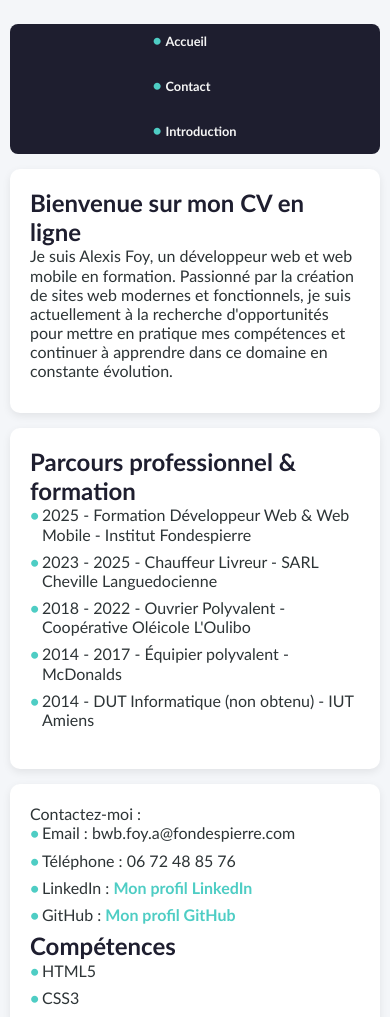
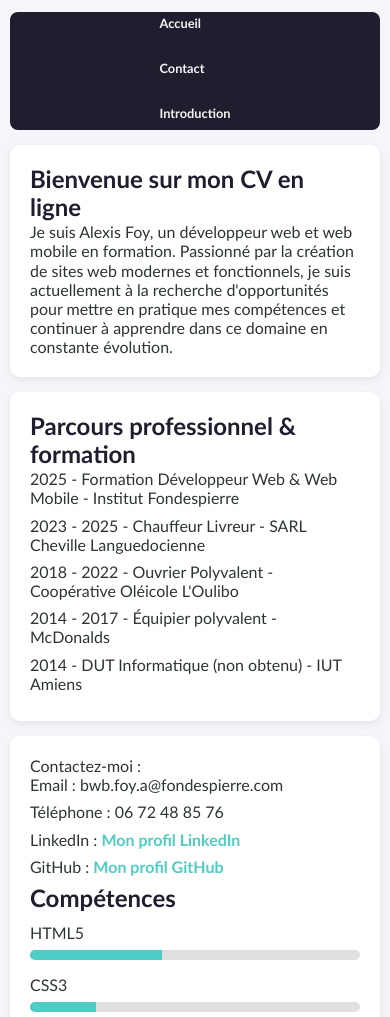
Before and after one commit to AlexBWeb/moncv, a plain HTML site: page site/index.html in a window 390 px wide. Shown: the part 71-1088 px from the top of the page. Drawn offline with Linux system fonts and the light colour scheme.

Commit message:
ajout de barres de compétences (fichier html + css)

```diff
--- a/site/index.html
+++ b/site/index.html
@@ -51,8 +51,12 @@
             <h2>Compétences</h2>
             <ul>
                 <li>HTML5</li>
+                    <div class="bar"><div style="width: 40%"></div></div>
+            <!--barres de compétence avec width intégrée au HTML pour gérer la progression sur le fichier html-->
                 <li>CSS3</li>
+                    <div class="bar"><div style="width: 20%"></div></div>
                 <li>JavaScript</li>
+                    <div class="bar"><div style="width: 5%"></div></div>
             </ul>
         </article>
         <article>
--- a/site/style.css
+++ b/site/style.css
@@ -40,7 +40,8 @@ body {
     grid-column-start: 4;
     overflow: auto;
     min-width: 0;
-    display: flex; /*ajout de style et placement des éléments dans le bloc*/
+    display: flex;
+    /*ajout de style et placement des éléments dans le bloc*/
     justify-content: center;
     align-items: center;
     background-color: #1e1e2f;
@@ -94,7 +95,7 @@ body {
     background-color: #02031b;
     color: #fff;
     transform: translateY(-3px);
-    box-shadow: 0 4px 10px rgba(0,0,0,0.2);
+    box-shadow: 0 4px 10px rgba(0, 0, 0, 0.2);
 }
 
 /*Style des sections principales*/
@@ -105,11 +106,13 @@ h2 {
     color: #1e1e2f;
 }
 
-.child3, .child4, .child5 {
+.child3,
+.child4,
+.child5 {
     background-color: #ffffff;
     border-radius: 10px;
     padding: 20px;
-    box-shadow: 0 3px 8px rgba(0,0,0,0.08);
+    box-shadow: 0 3px 8px rgba(0, 0, 0, 0.08);
 }
 
 
@@ -119,14 +122,17 @@ a {
     font-weight: bold;
     transition: 0.3s;
 }
+
 a:hover {
     color: #0e0736;
 }
+
 ul li {
     position: relative;
     padding-left: 12px;
     margin-bottom: 8px;
 }
+
 ul li::before {
     content: "•";
     position: absolute;
@@ -153,4 +159,30 @@ ul li::before {
         grid-row: auto;
         width: 100%;
     }
+/*enlever les puces pour la version mobile*/
+    ul li::before {
+        display: none;
+    }
+
+    ul li {
+        padding-left: 0;
+    }
 }
+/*style des barres de progression pour les compétences*/
+article h2 {
+    margin-bottom: 10px;
+    color: #1e1e2f;
+}
+
+.bar {
+    background: #e0e0e0;
+    border-radius: 6px;
+    height: 10px;
+    margin-bottom: 15px;
+    overflow: hidden;
+}
+
+.bar div {
+    height: 100%;
+    background: #4ecdc4;
+}
```
